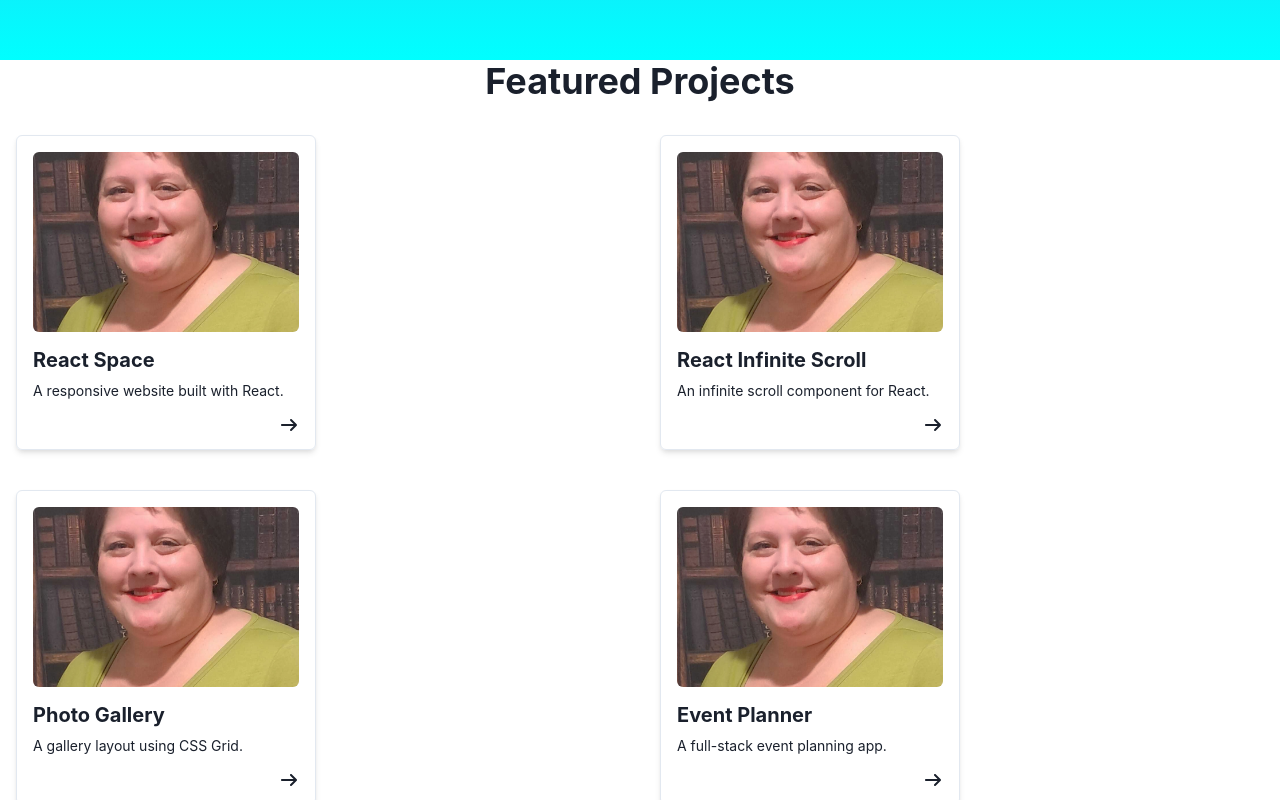
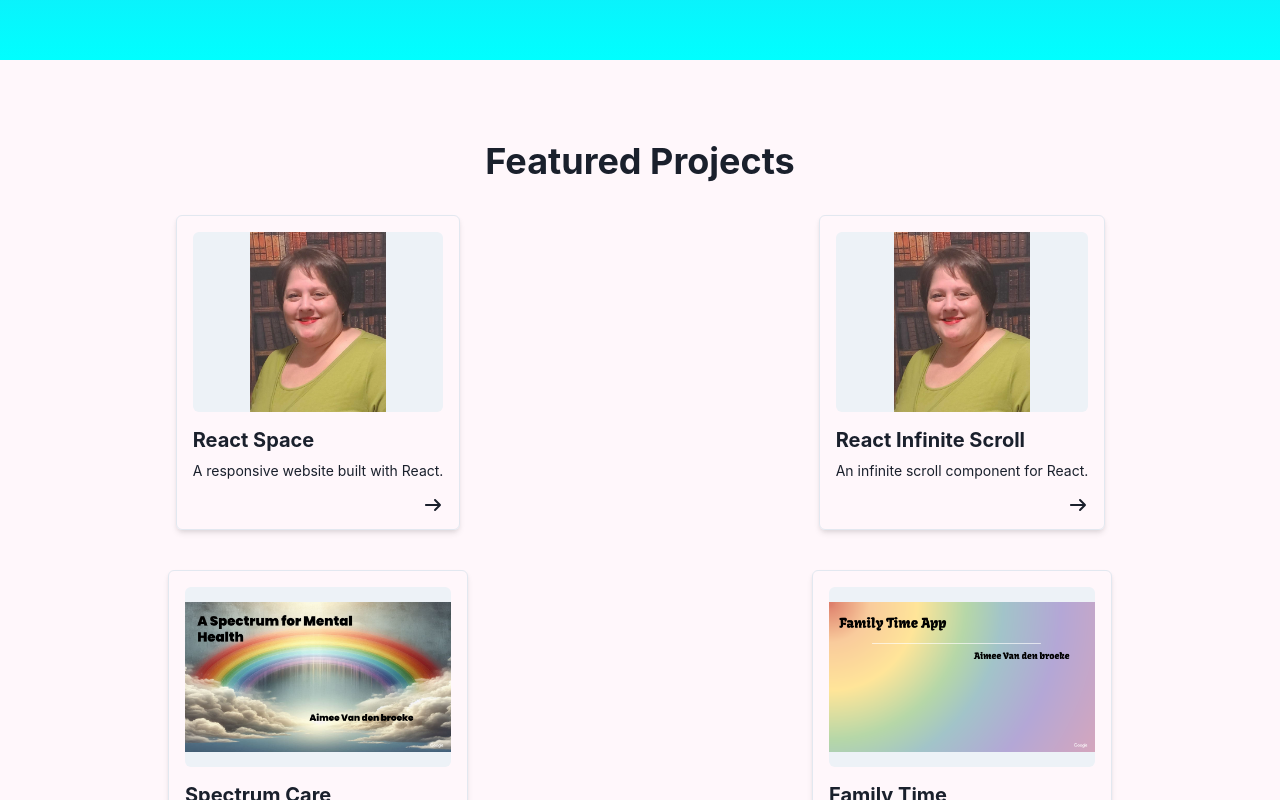
Before and after one commit to Aimeevdb/Aimee-s-Portfolio, a React (Create React App) app: page / in a window 1280 px wide. Shown: the part 740-1540 px from the top of the page. Built offline with nearby package versions, Linux system fonts and the light colour scheme.

Commit message:
Add Spectrum Care project and update card layout

```diff
--- a/src/components/Card.js
+++ b/src/components/Card.js
@@ -3,7 +3,7 @@ import { Box, VStack, HStack, Image, Heading, Text } from "@chakra-ui/react";
 import { FontAwesomeIcon } from "@fortawesome/react-fontawesome";
 import { faArrowRight } from "@fortawesome/free-solid-svg-icons";
 
-const Card = ({ title, description, image }) => {
+const Card = ({ title, description, image, link }) => {
   return (
     <Box
       borderWidth="1px"
@@ -15,23 +15,35 @@ const Card = ({ title, description, image }) => {
       _hover={{ boxShadow: "lg" }}
     >
       <VStack spacing={4} align="start">
-        {/* Project Image */}
+        {link ? (
+          <a href={link} target="_blank" rel="noopener noreferrer">
             <Image
               src={image}
               alt={title}
               borderRadius="md"
               width="100%"
               height="180px"
-          objectFit="cover"
+              objectFit="contain"
+              bg="gray.100"
             />
+          </a>
+        ) : (
+          <Image
+            src={image}
+            alt={title}
+            borderRadius="md"
+            width="100%"
+            height="180px"
+            objectFit="contain"
+            bg="gray.100"
+          />
+        )}
 
-        {/* Title and description */}
         <VStack spacing={2} align="start">
           <Heading size="md">{title}</Heading>
           <Text fontSize="sm">{description}</Text>
         </VStack>
 
-        {/* Right arrow */}
         <HStack justify="flex-end" w="100%">
           <FontAwesomeIcon icon={faArrowRight} size="1x" />
         </HStack>
--- a/src/components/ProjectsSection.js
+++ b/src/components/ProjectsSection.js
@@ -1,11 +1,11 @@
 import React from "react";
-import { Heading, SimpleGrid } from "@chakra-ui/react";
+import { Box, Heading, SimpleGrid } from "@chakra-ui/react";
 import Card from "./Card";
 
 import photo1 from "../images/myphoto.jpg";
 import photo2 from "../images/myphoto.jpg";
-import photo3 from "../images/myphoto.jpg";
-import photo4 from "../images/myphoto.jpg";
+import spectrumImage from "../images/spectrumcare.png";
+import familytime from "../images/familytime.png";
 
 const projects = [
   {
@@ -13,26 +13,32 @@ const projects = [
     description: "A responsive website built with React.",
     getImageSrc: () => photo1,
   },
+
   {
     title: "React Infinite Scroll",
     description: "An infinite scroll component for React.",
     getImageSrc: () => photo2,
   },
+
   {
-    title: "Photo Gallery",
-    description: "A gallery layout using CSS Grid.",
-    getImageSrc: () => photo3,
+    title: "Spectrum Care",
+    description:
+      "A UX case study focused on designing an inclusive support experience for neurodivergent users, emphasizing accessibility, clarity, and emotional safety.",
+    getImageSrc: () => spectrumImage,
+    link: "https://docs.google.com/presentation/d/1z3dJ51iwsrLsOPP2JKFR8KoIXkhMMT0hx6zoyZiT7fM/present",
   },
+
   {
-    title: "Event Planner",
-    description: "A full-stack event planning app.",
-    getImageSrc: () => photo4,
+    title: "Family Time",
+    description: "A UX case study exploring design decisions and research insights. My first project.",
+    getImageSrc: () => familytime,
+    link: "https://docs.google.com/presentation/d/1rczfd_3AwJShuy16aaw72CQ-mfazugM1oy59Lddg6eI/present",
   },
 ];
 
 const ProjectsSection = () => {
   return (
-    <>
+    <Box bg="#fff7fb" py={20}>
       <Heading
         as="h1"
         id="projects-section"
@@ -43,17 +49,17 @@ const ProjectsSection = () => {
         Featured Projects
       </Heading>
 
-      <SimpleGrid columns={[1, 2, 2]} spacing={10} px={4}>
-        {projects.map((project) => (
+<SimpleGrid columns={[1, 2, 2]} spacing={10} px={4} justifyItems="center">        {projects.map((project) => (
           <Card
             key={project.title}
             title={project.title}
             description={project.description}
             image={project.getImageSrc()}
+            link={project.link}
           />
         ))}
       </SimpleGrid>
-    </>
+    </Box>
   );
 };
 
```
Also changed, not shown: src/images/familytime.png (added), src/images/spectrumcare.png (added). Lines whose indentation alone changed are shown as unchanged.
